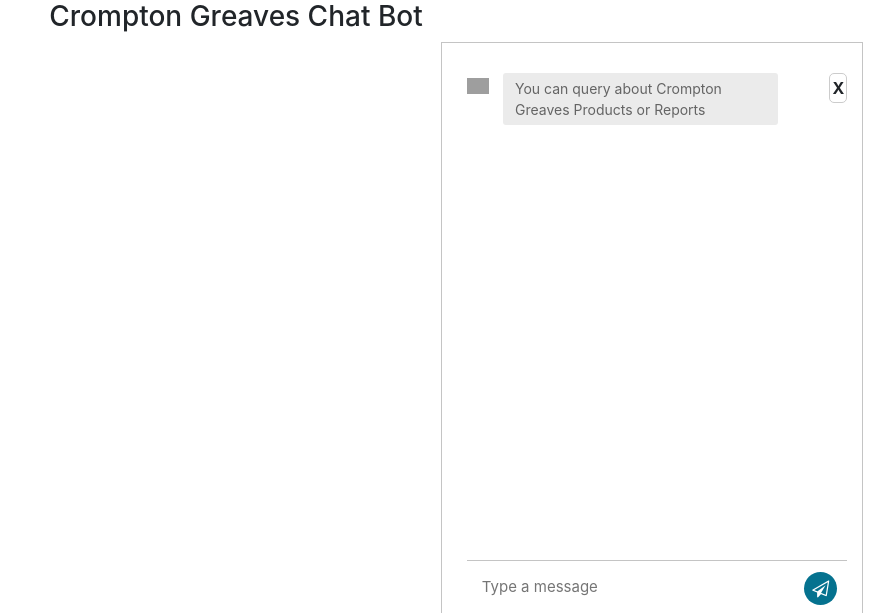
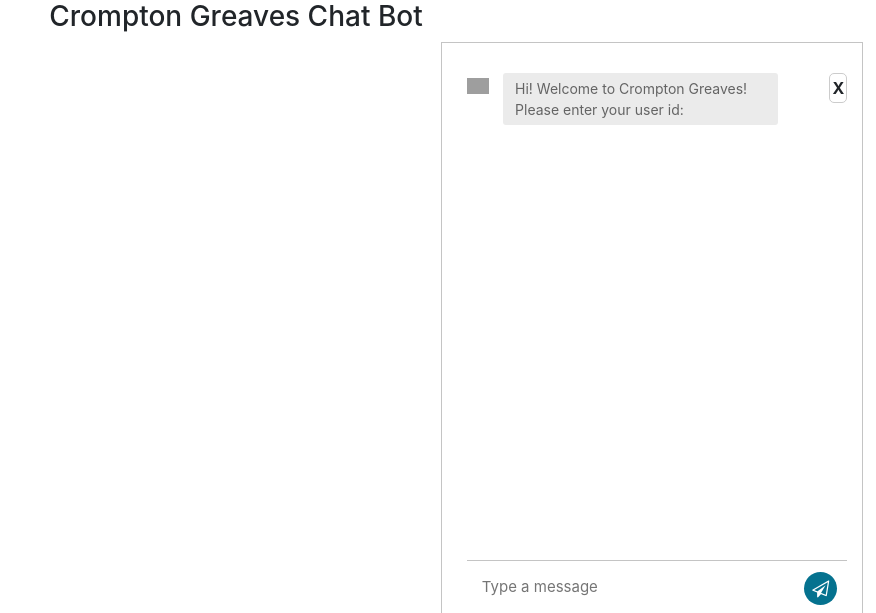
Before and after one commit to Sridhar5879/cgl-chatbot, a Flask app: page / in a window 1280 px wide, after a click that opens the changed part. Shown: the top 613 px of the page, without its empty margins (404-1280 px from the left). Run offline with Flask 2, Linux system fonts and the light colour scheme; parts of the project's set-up code (start-up, migrations or seed data) failed here and were passed over; some libraries are stand-ins or nearby versions; grey boxes are pictures that could not be loaded.

Commit message:
Update chat.html

```diff
--- a/templates/chat.html
+++ b/templates/chat.html
@@ -18,7 +18,7 @@
                 <div class="incoming_msg_img"> <img src="https://ptetutorials.com/images/user-profile.png" alt="sunil"> </div>
                 <div class="received_msg">
                   <div class="received_withd_msg">
-                    <p>You can query about Crompton Greaves Products or Reports</p>
+                    <p>Hi! Welcome to Crompton Greaves! Please enter your user id: </p>
                     <!-- <span class="time_date"> 11:01 AM    |    June 9</span> -->
                   </div>
                 </div>
```
